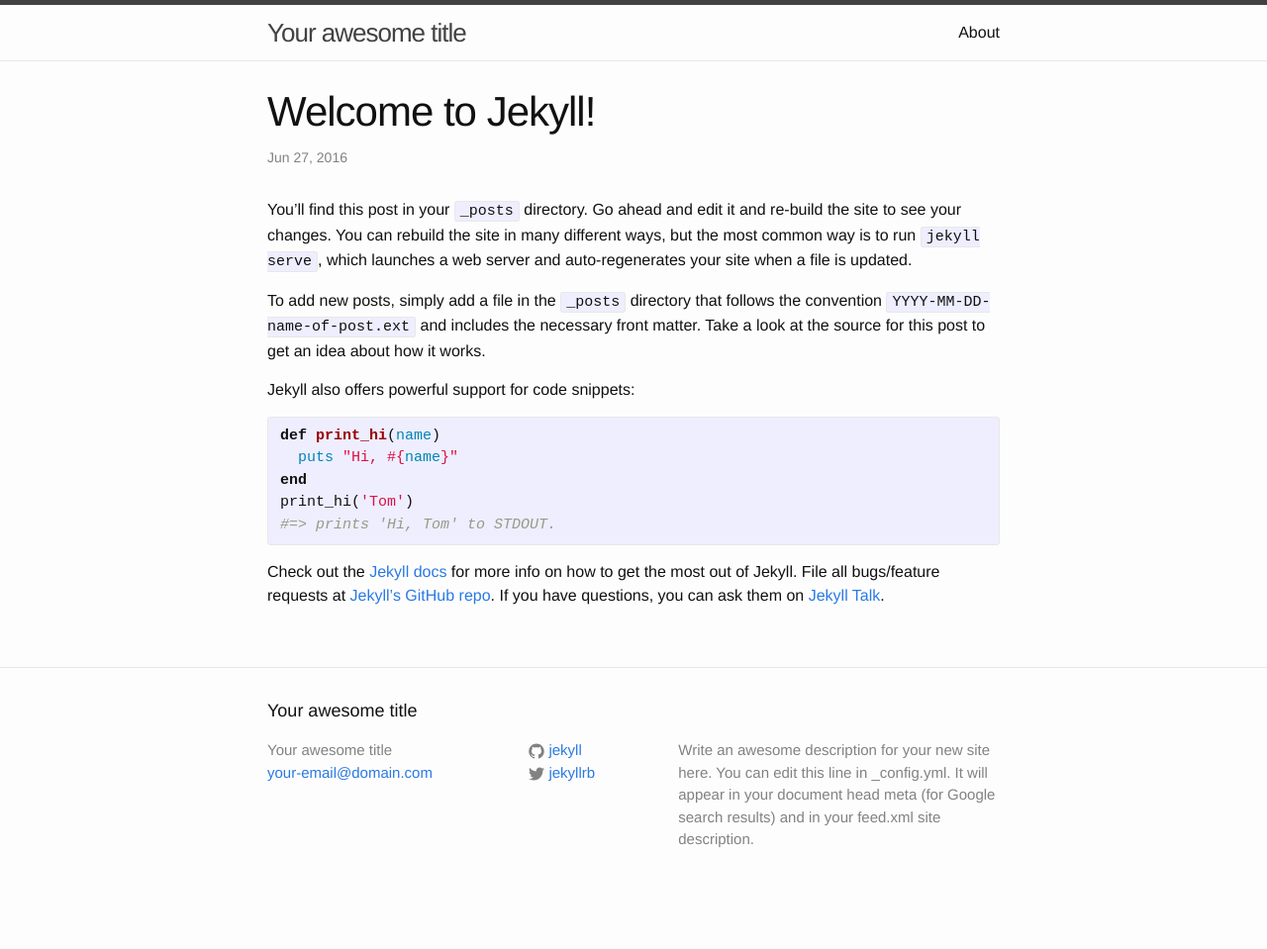
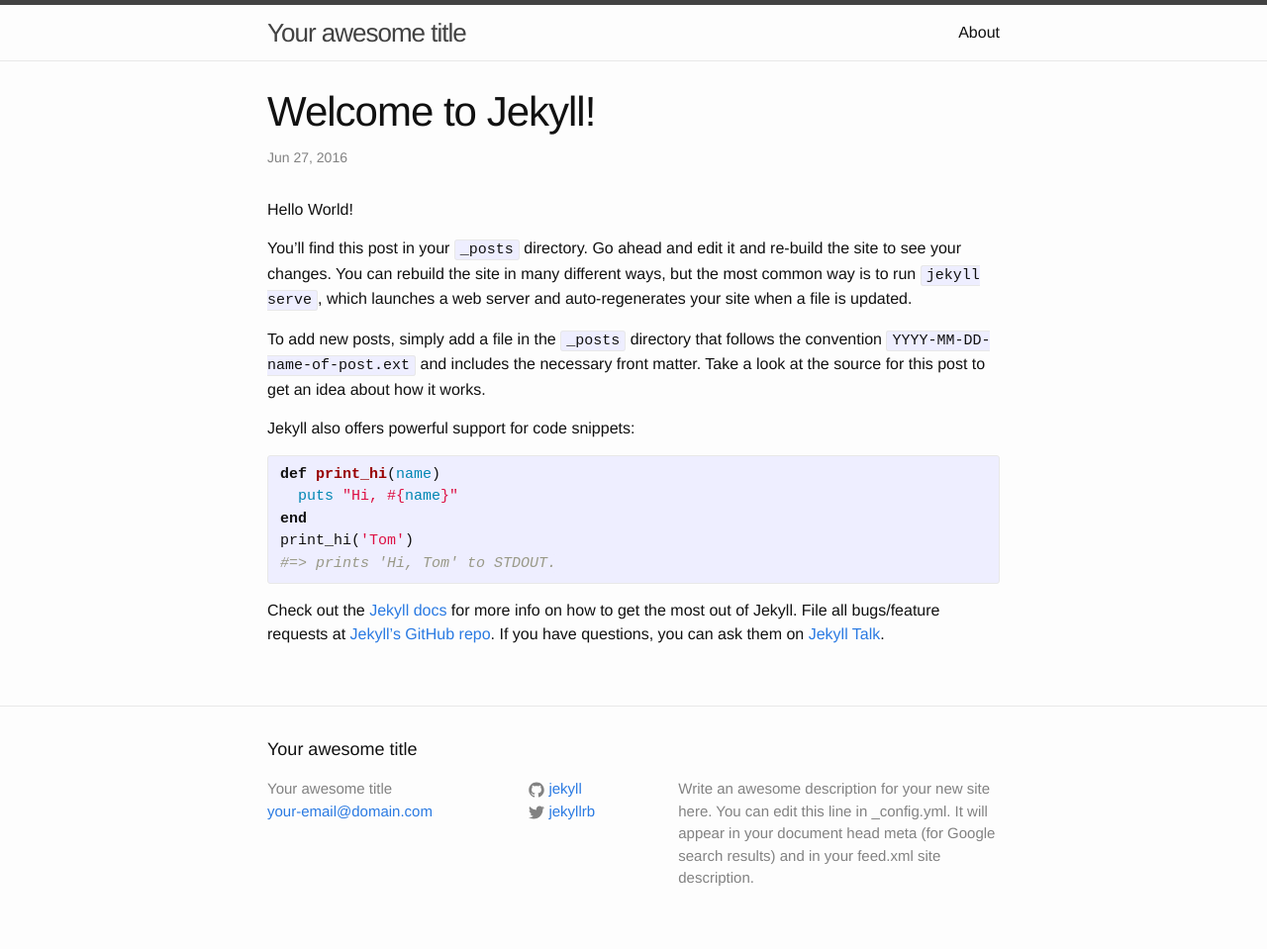
Before and after one commit to thatguyintech/alberthu16.github.io, a Jekyll site: the page built from _posts/2016-06-28-welcome-to-jekyll.markdown, in a window 1280 px wide. Shown: the whole page at 99% size. Built offline with Jekyll 4.4.1, drawn with Linux system fonts in a browser that asks for light colours; before the commit the page ends 920 px from its top, so only the background shows below that.

Commit message:
create default blog post

```diff
--- a/_posts/2016-06-28-welcome-to-jekyll.markdown
+++ b/_posts/2016-06-28-welcome-to-jekyll.markdown
@@ -1,9 +1,12 @@
 ---
 layout: post
 title:  "Welcome to Jekyll!"
-date:   2016-06-28 00:27:37 +0900
+date:   2016-06-28 00:59:38 +0900
 categories: jekyll update
 ---
+
+Hello World!
+
 You’ll find this post in your `_posts` directory. Go ahead and edit it and re-build the site to see your changes. You can rebuild the site in many different ways, but the most common way is to run `jekyll serve`, which launches a web server and auto-regenerates your site when a file is updated.
 
 To add new posts, simply add a file in the `_posts` directory that follows the convention `YYYY-MM-DD-name-of-post.ext` and includes the necessary front matter. Take a look at the source for this post to get an idea about how it works.
```
Also changed, not shown: 1 other file.
